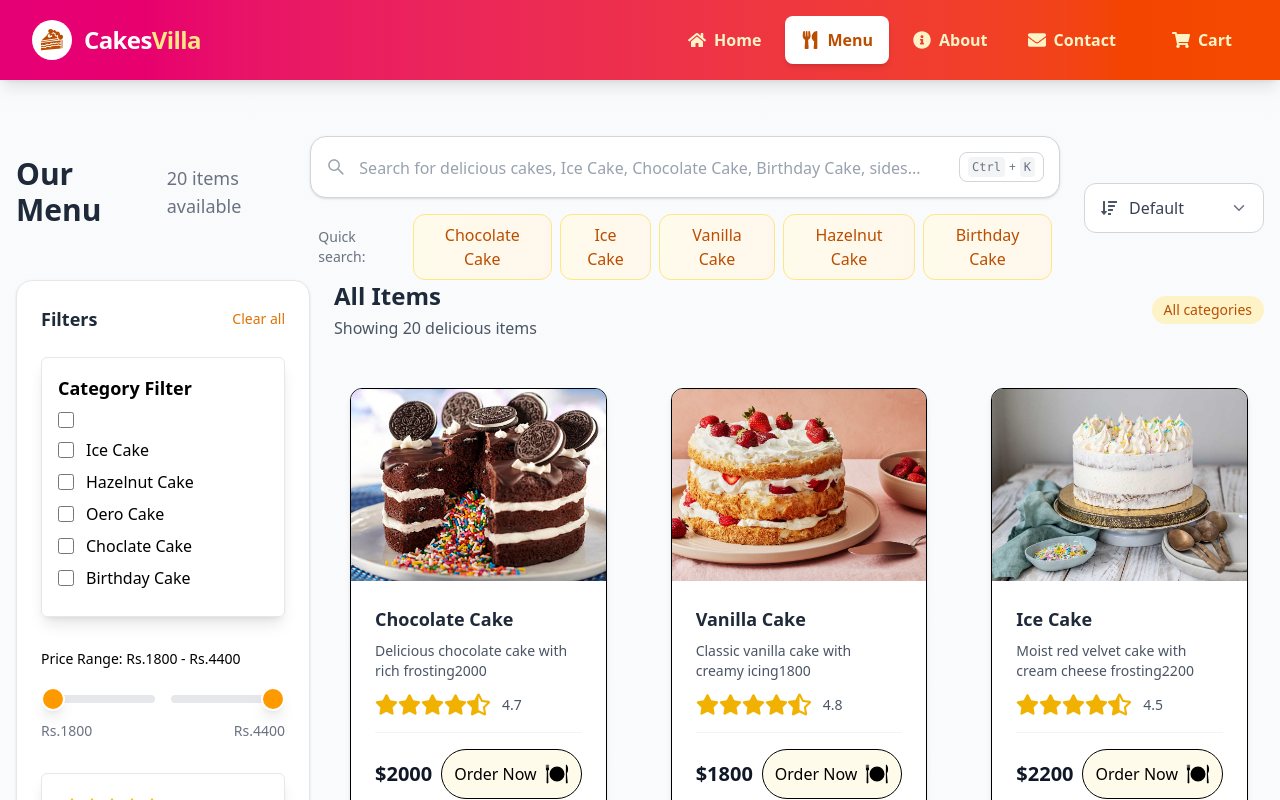
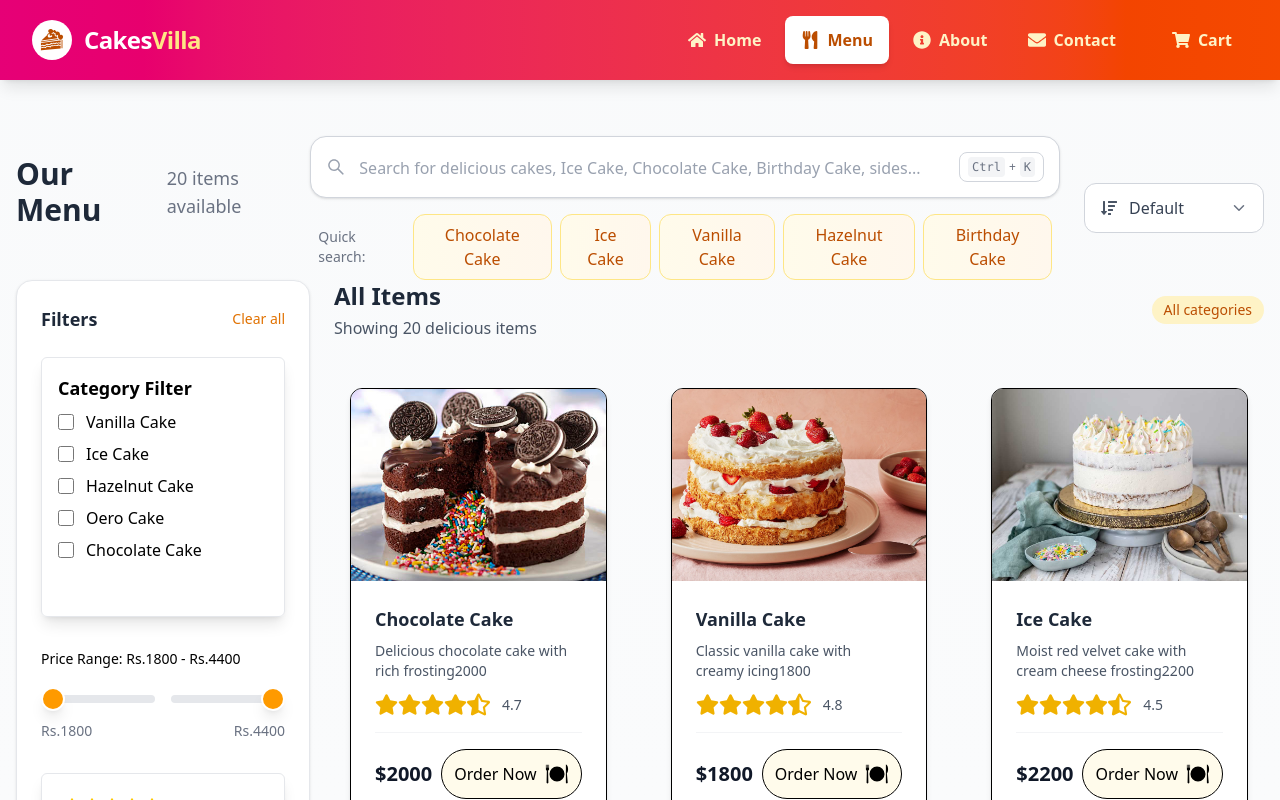
Before and after one commit to Hammad-000/cake, a React (Vite) app: page /menu in a window 1280 px wide. Shown: the top 800 px of the page. Built offline with nearby package versions, Linux system fonts and the light colour scheme.

Commit message:
fix cheakbox filter

```diff
--- a/src/components/Cheakbox.jsx
+++ b/src/components/Cheakbox.jsx
@@ -1,3 +1,4 @@
+
 
 const Checkbox = ({
   id,
--- a/src/components/ProductsCard.jsx
+++ b/src/components/ProductsCard.jsx
@@ -85,7 +85,6 @@ function ProductsCard({ product }) {
 
         <div className="p-4 sm:p-6 flex-1 flex flex-col">
           <h3 className="text-lg font-semibold text-gray-800 line-clamp-2 mb-2 hover:text-blue-600 transition-colors duration-200">
-            {product.name}
             {product.title}
           </h3>
 
--- a/src/data/category.js
+++ b/src/data/category.js
@@ -2,7 +2,7 @@
 export const categories = [
   {
     id: 1,
-    name: "Vanilla Cake",
+    title: "Vanilla Cake",
     image: "",
   },
   {
@@ -22,21 +22,11 @@ export const categories = [
   },
   {
     id: 5,
-    title: "Choclate Cake",
-    image: "",
-  },
-  {
-    id: 6,
-    title: "Birthday Cake",
+    title: "Chocolate Cake",
     image: "",
   },
 
 
-
-
-
-
 ];
 
-
 export const categoryTitle = categories.map((category) => category.title);
--- a/src/data/products.js
+++ b/src/data/products.js
@@ -2,8 +2,8 @@
 export const products = [
   {
         id: 1,
-        name: "Chocolate Cake",
-        categoryTitle: "Oreo Cake",
+        title: "Chocolate Cake",
+        category: "Chocolate Cake",
         image: "/images/cake1.jpg",
         description: "Delicious chocolate cake with rich frosting",
         price: 2000,
@@ -12,8 +12,8 @@ export const products = [
     },
     {
         id: 2,
-        name: "Vanilla Cake",
-        categoryTitle:  "Vanilla Cake",
+        title :"Vanilla Cake",
+        category:  "Vanilla Cake",
         description: "Classic vanilla cake with creamy icing",
         image: "/images/cake2.jpg",
         price: 1800,
@@ -22,8 +22,8 @@ export const products = [
       },
       {
         id: 3,
-        name: "Ice Cake",
-        categoryTitle:  "Ice Cake",
+        title: "Ice Cake",
+        category:  "Ice Cake",
         image: "/images/cake3.jpg",
         description: "Moist red velvet cake with cream cheese frosting",
         price: 2200,
@@ -31,8 +31,8 @@ export const products = [
       },
       {
         id: 4,
-        name: "Birthday Cake",
-        categoryTitle:"Birthday Cake",
+        title: "Birthday Cake",
+        category:"Birthday Cake",
         description: "Moist oreo cake with cream cheese frosting",
         image: "/images/cake4.webp",
         price: 2500,
@@ -40,8 +40,8 @@ export const products = [
       },
       {
         id: 5,
-        name: "Strawberry Shortcake",
-        categoryTitle: "Oreo Cake",
+        title: "Strawberry Shortcake",
+        category: "Oreo Cake",
         image: "/images/cake5.jpg",
         description: "Fresh strawberries on a light sponge cake with whipped cream",
         price: 2200,
@@ -49,8 +49,8 @@ export const products = [
       },
       {
       id: 6,
-        name: "Chocolate  Cake",
-        categoryTitle: "Chocolate Cake",
+        title: "Chocolate  Cake",
+        category: "Chocolate Cake",
         image: "/images/cake6.jpg",
         description: "Spiced carrot cake with cream cheese frosting",
         price: 2400,
@@ -58,8 +58,8 @@ export const products = [
       },
       {
         id: 7,
-        name: "Chocolate  Cake",
-        categoryTitle: "Chocolate Cake",
+        title: "Chocolate  Cake",
+        category: "Chocolate Cake",
         image: "/images/cake7.jpg",
         description: "Tangy lemon cake topped with lemon glaze",
         price: 2100,
@@ -67,8 +67,8 @@ export const products = [
       },
       {
         id: 8,
-        name: "Black Forest Cake",
-        categoryTitle: "Black Forest Cake",
+        title: "Black Forest Cake",
+        category: "Black Forest Cake",
         image: "/images/cake8.jpg",
         description: "Layers of chocolate cake with cherries and whipped cream",
         price: 2700,
@@ -76,8 +76,8 @@ export const products = [
       },
       {
         id: 9,
-        name: "Ice Cake",
-        categoryTitle: "Ice Cake",
+        title: "Ice Cake",
+        category: "Ice Cake",
         image: "/images/cake9.webp",
         description: "Fluffy coconut cake with coconut cream frosting",
         price: 2300,
@@ -85,8 +85,8 @@ export const products = [
       },
       {
         id: 10,
-        name: "Ice Cake",
-        categoryTitle: "Ice Cake",
+        title: "Ice Cake",
+        category: "Ice Cake",
         image: "/images/cake10.webp",
         description: "Peach cobbler in cake form with cinnamon streusel",
         price: 2600,
@@ -94,8 +94,8 @@ export const products = [
       },
       {
         id: 11,
-        name: "Spice Cake",
-        categoryTitle: "Ice Cake",
+        title: "Spice Cake",
+        category: "Ice Cake",
         image: "/images/cake11.webp",
         description: "Spiced pumpkin cake with cinnamon cream cheese frosting",
         price: 2500,
@@ -103,8 +103,8 @@ export const products = [
       },
       {
         id: 12,
-        name: "Coffee Cake",
-        categoryTitle: "Ice Cake",
+        title: "Coffee Cake",
+        category: "Ice Cake",
         image: "/images/cake12.jpg",
         description: "Moist coffee-flavored cake with a crumbly topping",
         price: 2100,
@@ -112,8 +112,8 @@ export const products = [
       },
       {
         id: 13,
-        name: "Tiramisu Cake",
-        categoryTitle: "Vanilla Cake",
+        title: "Tiramisu Cake",
+        category: "Vanilla Cake",
         image: "/images/cake13.webp",
         description: "Layers of coffee-soaked sponge cake with mascarpone cream",
         price: 2800,
@@ -121,8 +121,8 @@ export const products = [
       },
       {
         id: 14,
-        name: "Churro Cake",
-        categoryTitle: "Vanilla Cake",
+        title: "Churro Cake",
+        category: "Vanilla Cake",
         image: "/images/cake14.webp",
         description: "Cinnamon-sugar churro flavor in a soft cake form",
         price: 2400,
@@ -130,8 +130,8 @@ export const products = [
       },
       {
         id: 15,
-        name: "Apple Cinnamon Cake",
-        categoryTitle: "Vanilla Cake",
+        title: "Apple Cinnamon Cake",
+        category: "Vanilla Cake",
         image: "/images/cake15.jpg",
         description: "Fresh apple and cinnamon cake with a drizzle of icing",
         price: 2300,
@@ -139,8 +139,8 @@ export const products = [
       },
       {
         id: 16,
-        name: "Raspberry Almond Cake",
-        categoryTitle: "Vanilla Cake",
+        title: "Raspberry Almond Cake",
+        category: "Vanilla Cake",
         image: "/images/cake16.jpg",
         description: "Almond-flavored cake with fresh raspberries and cream",
         price: 2500,
@@ -149,8 +149,8 @@ export const products = [
       },
     {
         id: 17,
-        name: "Birthday Cake",
-        categoryTitle: "Birthday Cake",
+        title: "Birthday Cake",
+        category: "Birthday Cake",
         image: "/images/cake17.webp",
         description: "Banana and toffee cake with whipped cream and chocolate shavings",
         price: 2600,
@@ -159,8 +159,8 @@ export const products = [
     },
     {
         id: 18,
-        name: "Hazelnut Cake",
-        categoryTitle: "Hazelnut Cake",
+        title: "Hazelnut Cake",
+        category: "Hazelnut Cake",
         image: "/images/cake18.jpg",
         description: "Rich hazelnut cake with creamy frosting and chopped hazelnuts",
         price: 4000,
@@ -169,8 +169,8 @@ export const products = [
     },
     {
         id: 19,
-        name: "Red Velvet Cake",
-        categoryTitle: "Velvet Cake",
+        title: "Red Velvet Cake",
+        category: "Velvet Cake",
         image: "/images/cake19.jpg",
         description: "Red velvet cake with cream cheese frosting",
         price: 3000,
@@ -178,8 +178,8 @@ export const products = [
     },
     {
         id: 20,
-        name: "Matcha Green Tea Cake",
-        categoryTitle: "Hazelnut Cake",
+        title: "Matcha Green Tea Cake",
+        category: "Hazelnut Cake",
         image: "/images/cake20.jpg",
         description: "Earthy matcha cake with sweet cream frosting",
         price: 4400,
--- a/src/pages/Home.jsx
+++ b/src/pages/Home.jsx
@@ -1,7 +1,6 @@
 import React, { useState, useEffect, useRef } from "react";
 import { AiOutlineArrowRight, AiOutlineStar, AiOutlineFire, AiOutlineHeart, AiOutlineClockCircle } from "react-icons/ai";
 import { FiClock, FiPackage, FiHeadphones, FiChevronLeft, FiChevronRight } from "react-icons/fi";
-import { GiChickenLeg, GiPizzaSlice, GiHamburger } from "react-icons/gi";
 import { motion } from "framer-motion";
 import FooterContent from "../components/FooterContent";
 
@@ -12,6 +11,10 @@ function Home() {
   const [activeCategory, setActiveCategory] = useState("all");
   const [favorites, setFavorites] = useState([]);
   const sliderRef = useRef(null);
+
+
+
+
 
   const images = [
     {
@@ -453,7 +456,7 @@ function Home() {
               ))}
             </div>
 
-            {/* <div className="grid grid-cols-2 sm:grid-cols-3 md:grid-cols-4 lg:grid-cols-6 gap-4">
+            { <div className="grid grid-cols-2 sm:grid-cols-3 md:grid-cols-4 lg:grid-cols-6 gap-4">
               {filteredSpecialties.map((item, index) => (
                 <motion.div
                   key={index}
@@ -495,7 +498,7 @@ function Home() {
                   </div>
                 </motion.div>
               ))}
-            </div> */}
+            </div> }
 
             {/* Enhanced CTA Section */}
             <motion.div
@@ -564,22 +567,7 @@ function Home() {
               </button>
             </div>
 
-            {/* Countdown Timer */}
-            <div className="mt-10 flex justify-center gap-4">
-              {[
-                { label: "Days", value: "03" },
-                { label: "Hours", value: "18" },
-                { label: "Minutes", value: "45" },
-                { label: "Seconds", value: "22" }
-              ].map((time, index) => (
-                <div key={index} className="text-center">
-                  <div className="w-16 h-16 bg-white/20 backdrop-blur-sm rounded-xl flex items-center justify-center">
-                    <span className="text-white text-2xl font-bold">{time.value}</span>
-                  </div>
-                  <span className="text-amber-200 text-sm mt-2 block">{time.label}</span>
-                </div>
-              ))}
-            </div>
+
           </div>
         </motion.div>
       </main>
```
